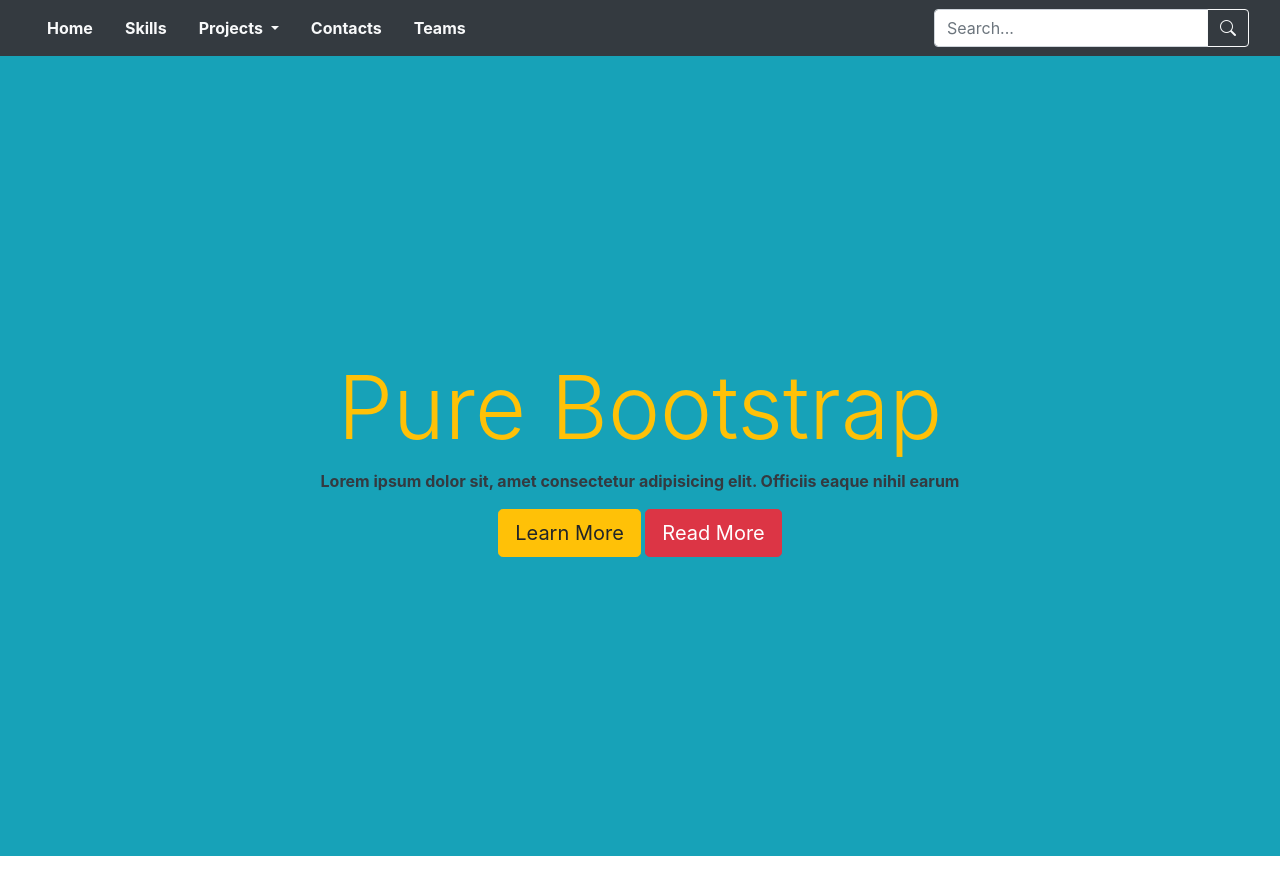
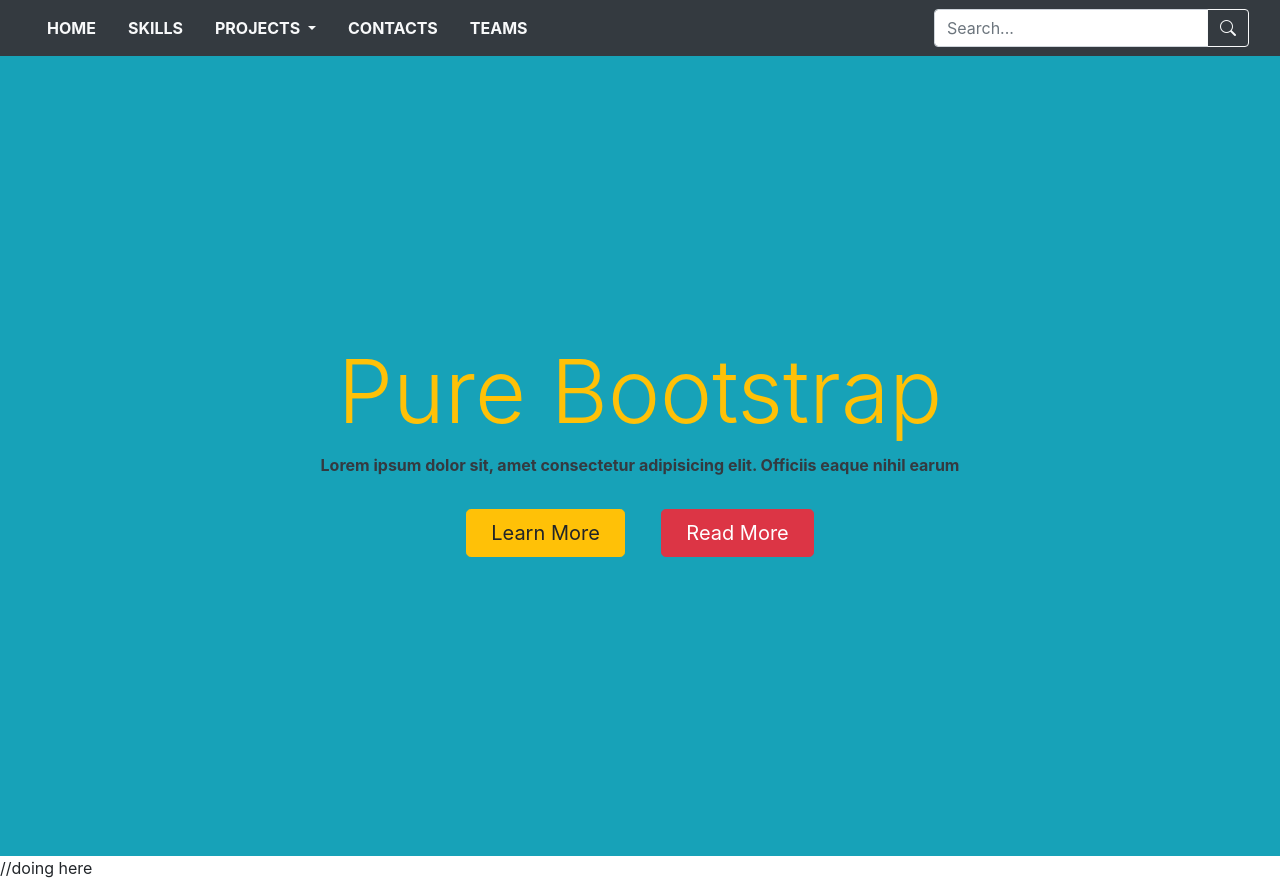
Before and after one commit to mayanktiwari101/purebootstrapprotfolio, a plain HTML site: page index.html in a window 1280 px wide. Before the commit the page ends 856 px from the top, so only its background shows below. Drawn offline with nearby package versions, Linux system fonts and the light colour scheme.

Commit message:
navitemupdated

```diff
--- a/index.html
+++ b/index.html
@@ -32,40 +32,40 @@
             <div class="navbar-collapse collapse" id="navbarContent">
                 <ul class="navbar-nav">
                     <li class="nav-item">
-                        <a class="nav-link font-weight-bold px-3 text-light text-capitalize" href="#">
+                        <a class="nav-link font-weight-bold px-3 text-light text-uppercase" href="#">
                             home
                         </a>
                     </li>
                     <li class="nav-item">
-                        <a class="nav-link font-weight-bold px-3 text-light text-capitalize" href="#">
+                        <a class="nav-link font-weight-bold px-3 text-light text-uppercase" href="#">
                             skills
                         </a>
                     </li>
                     <li class="nav-item dropdown">
-                        <a class="nav-link font-weight-bold px-3 text-light text-capitalize dropdown-toggle"
+                        <a class="nav-link font-weight-bold px-3 text-light text-uppercase dropdown-toggle"
                             data-toggle="dropdown" href="#">
                             projects
                         </a>
                         <ul class="dropdown-menu bg-dark">
                             <li class="dropdown-item">
-                                <a class="dropdown-link font-weight-bold px-3 text-capitalize text-light" href="#">
+                                <a class="dropdown-link font-weight-bold px-3 text-uppercase text-light" href="#">
                                     project 1
                                 </a>
                             </li>
                             <li class="dropdown-item">
-                                <a class="dropdown-link font-weight-bold px-3 text-capitalize text-light" href="#">
+                                <a class="dropdown-link font-weight-bold px-3 text-uppercase text-light" href="#">
                                     project 2
                                 </a>
                             </li>
                         </ul>
                     </li>
                     <li class="nav-item">
-                        <a class="nav-link font-weight-bold px-3 text-light text-capitalize" href="#">
+                        <a class="nav-link font-weight-bold px-3 text-light text-uppercase" href="#">
                             contacts
                         </a>
                     </li>
                     <li class="nav-item">
-                        <a class="nav-link font-weight-bold px-3 text-light text-capitalize" href="#">
+                        <a class="nav-link font-weight-bold px-3 text-light text-uppercase" href="#">
                             teams
                         </a>
                     </li>
@@ -90,11 +90,14 @@
                     <h2 class="text-warning display-2">Pure Bootstrap</h2>
                     <p class="text-dark font-weight-bold">Lorem ipsum dolor sit, amet consectetur adipisicing elit.
                         Officiis eaque nihil earum </p>
-                    <a class="btn btn-warning btn-lg me-3" href="#">Learn More</a>
-                    <a class="btn btn-danger btn-lg me-3" href="#">Read More</a>
+                    <a class="btn btn-warning btn-lg px-4 m-3" href="#">Learn More</a>
+                    <a class="btn btn-danger btn-lg px-4 m-3" href="#">Read More</a>
                 </div>
             </div>
         </div>
+    </section>
+    <section>
+        //doing here
     </section>
     <script src="https://code.jquery.com/jquery-3.4.1.slim.min.js"
         integrity="sha384-J6qa4849blE2+poT4WnyKhv5vZF5SrPo0iEjwBvKU7imGFAV0wwj1yYfoRSJoZ+n"
```
